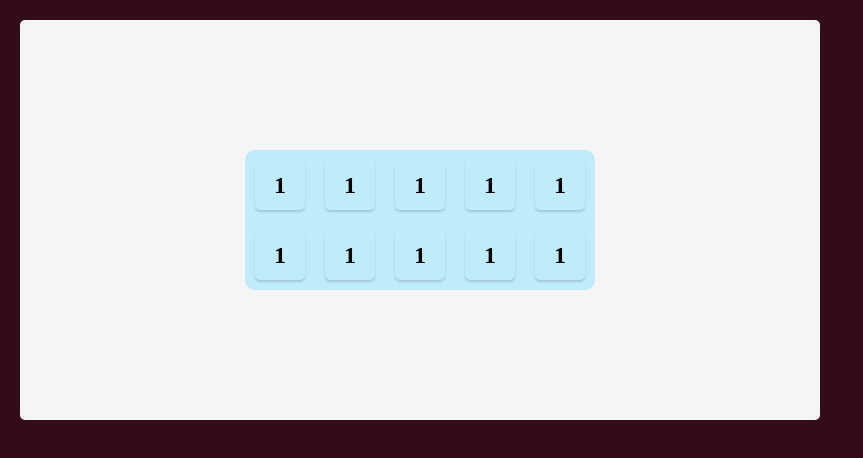
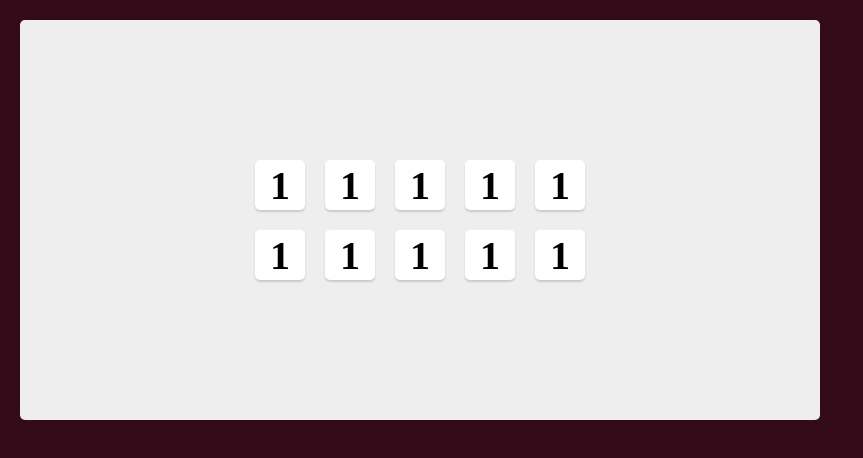
Before and after one commit to michhub-dev/tenzies, a React (Create React App) app: page / in a window 1280 px wide. Shown: the top 458 px of the page, without its empty margins (0-863 px from the left). Built offline with nearby package versions, Linux system fonts and the light colour scheme.

Commit message:
CSS more styling

```diff
--- a/src/index.css
+++ b/src/index.css
@@ -9,7 +9,7 @@ body {
 }
 
 main {
-  background-color: #F5F5F5;
+  background-color: #eeeeee;
   height: 400px;
   max-width: 800px;
   border-radius: 5px;
@@ -22,7 +22,7 @@ main {
   display: grid;
   grid-template: auto auto / repeat(5, 1fr);
   gap: 20px;
-  background-color: #beecfa;
+  /*background-color: #dcf4fc;*/
   padding: 10px;
   border-radius: 10px;
 
@@ -36,11 +36,13 @@ main {
   align-items: center;
   cursor: pointer;
   border-radius: 5px;
+  background-color: #ffffff;
 
 }
 .die-item-container:hover{
+  transition: 1s;
   background-color: rgb(184, 248, 248);
 }
 .die-item{
-  font-size: 1.5rem;
+  font-size: 2.5em;
 }
```
